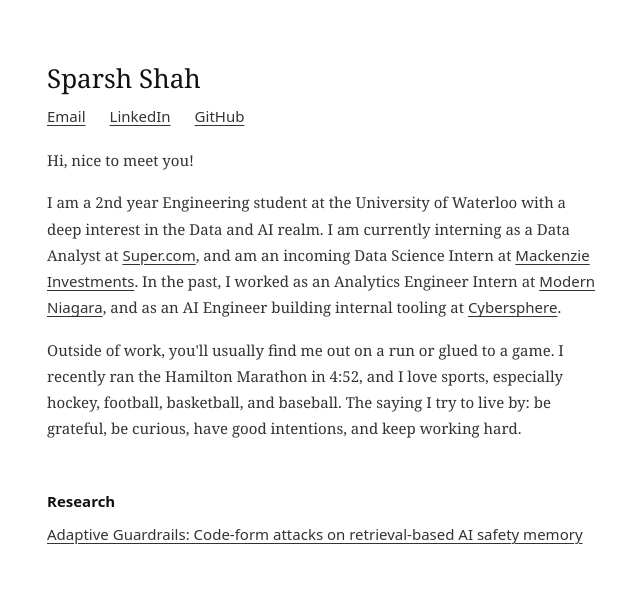
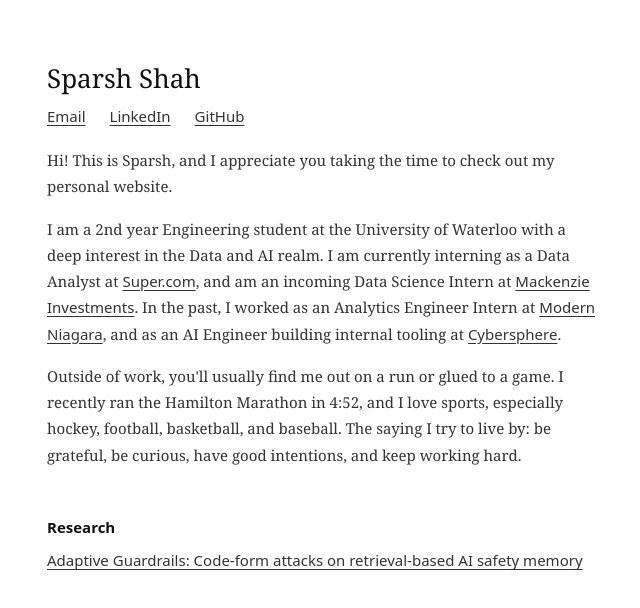
Before and after one commit to sparshshah19/sparsh-portfolio, a Next.js app: page / in a window 1280 px wide. Shown: the top 608 px of the page, without its empty margins (315-955 px from the left). Built offline with nearby package versions, Linux system fonts and the light colour scheme; a web font is replaced by a local one.

Commit message:
intro: Hi! This is Sparsh...
Co-Authored-By: Claude Sonnet 5.5 <noreply@anthropic.com>

```diff
--- a/app/page.tsx
+++ b/app/page.tsx
@@ -42,7 +42,7 @@ export default function Page() {
       </div>
 
       <p style={{ fontFamily: "'EB Garamond', Georgia, serif", fontSize: 15, color: '#333', lineHeight: 1.75, margin: '0 0 16px' }}>
-        Hi, nice to meet you!
+        Hi! This is Sparsh, and I appreciate you taking the time to check out my personal website.
       </p>
 
       <p style={{ fontFamily: "'EB Garamond', Georgia, serif", fontSize: 15, color: '#333', lineHeight: 1.75, margin: '0 0 16px' }}>
```
